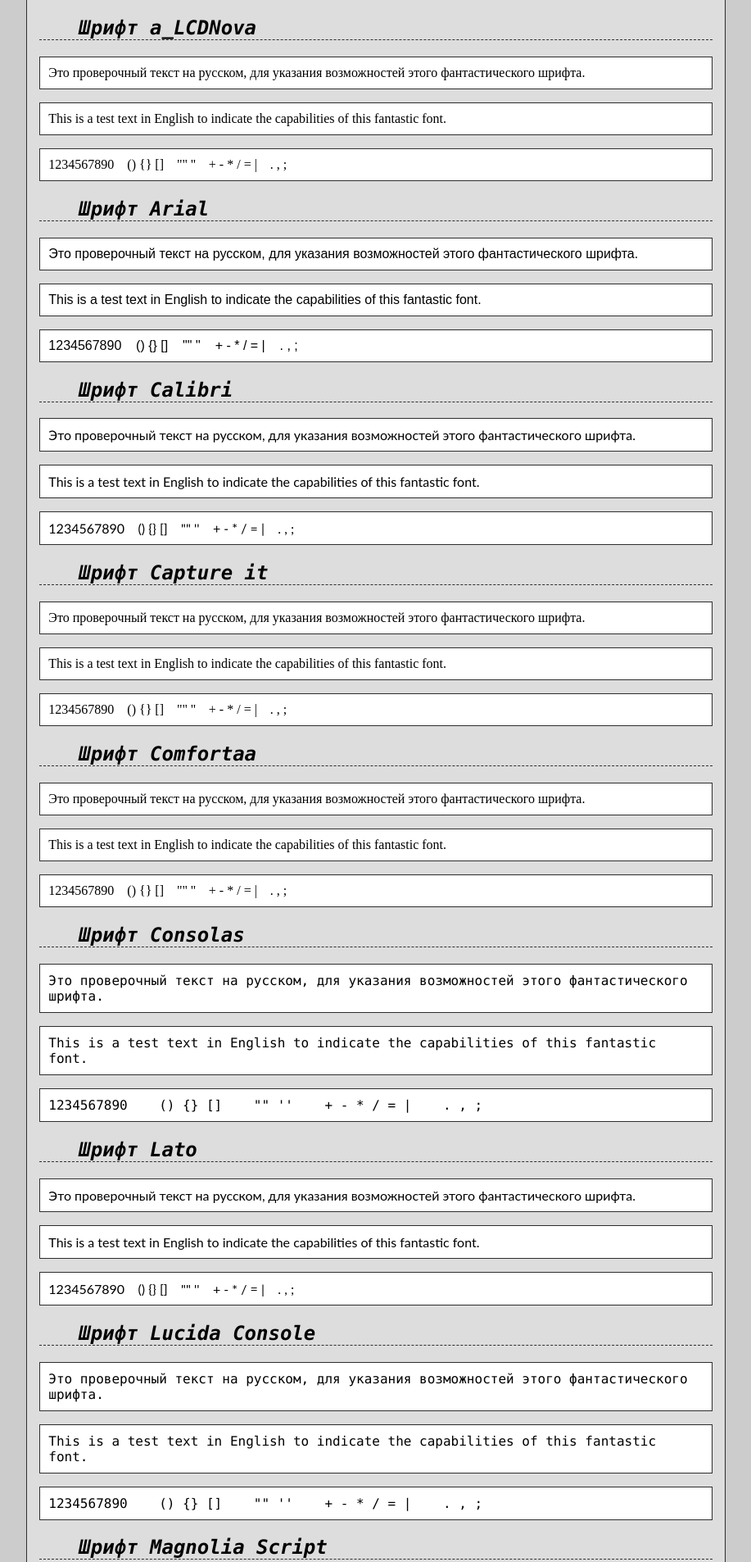
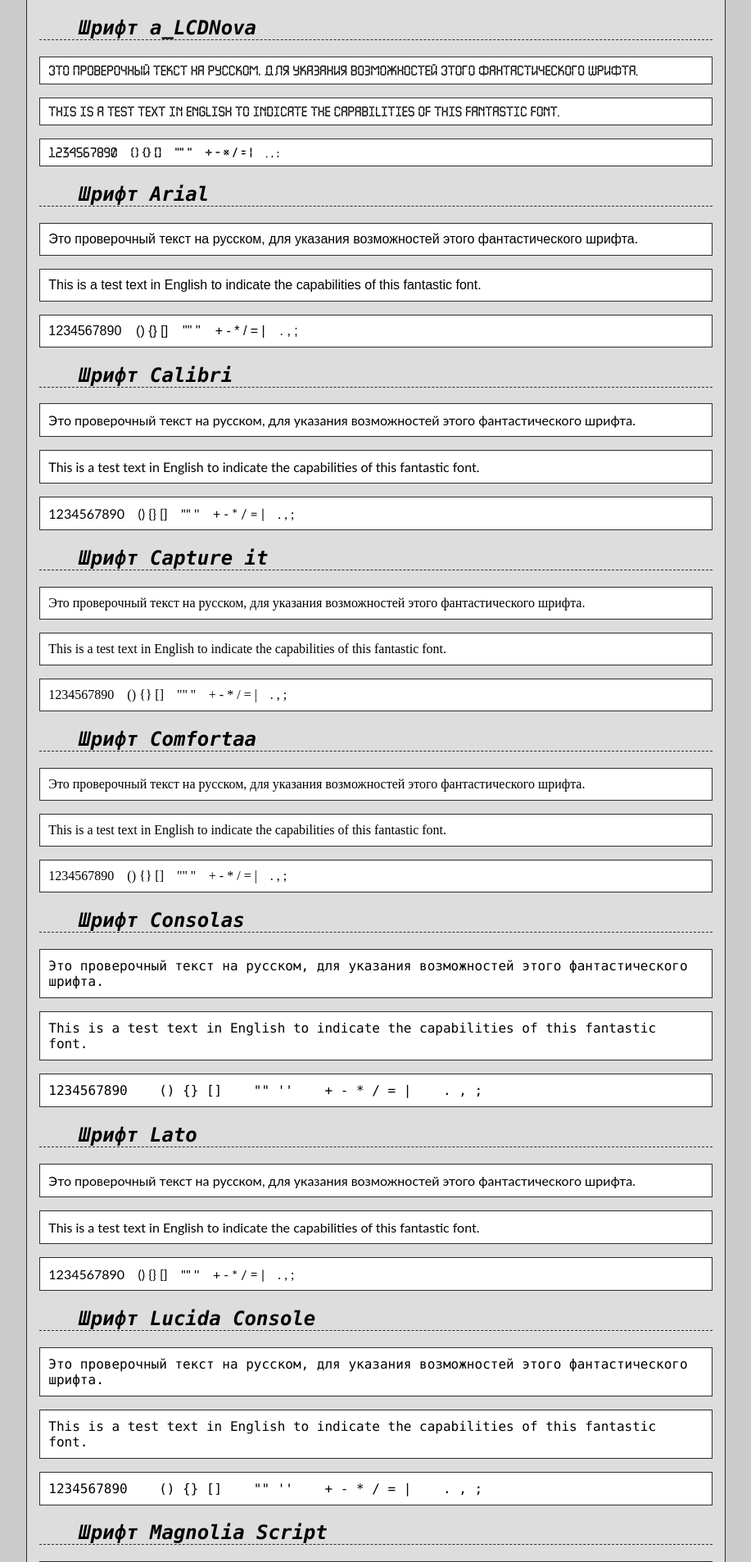
Before and after one commit to Zoya255/MiniSites, a PHP site: page /FontsLib/index.html in a window 1280 px wide. Shown: the part 32-1938 px from the top of the page at 82% size, without its empty margins (181-1098 px from the left). Run offline with PHP 8.4, Linux system fonts and the light colour scheme; some web fonts are replaced.

Commit message:
FontsLib: fix fonts

```diff
--- a/FontsLib/css/fonts.css
+++ b/FontsLib/css/fonts.css
@@ -5,7 +5,8 @@
 @font-face {
     font-family: 'a_LCDNova';
     src: local('a_LCDNova'),
-    	 url('../fonts/a_LCDNova.ttf') format('truetype');
+    	 url('../fonts/a_LCDNova/a_LCDNova.ttf') format('truetype'),
+    	 url('../fonts/a_LCDNova/a_LCDNova.woff') format('woff');
     font-weight: 500;
     font-style: normal;
 }
@@ -15,7 +16,7 @@
 @font-face {
     font-family: 'Arial';
     src: local('Arial'),
-    	 url('../fonts/Arial.ttf') format('truetype');
+    	 url('../fonts/Arial/Arial.ttf') format('truetype');
     font-weight: 500;
     font-style: normal;
 }
@@ -25,7 +26,7 @@
 @font-face {
     font-family: 'Calibri';
     src: local('Calibri'),
-    	 url('../fonts/Calibri.ttf') format('truetype');
+    	 url('../fonts/Calibri/Calibri.ttf') format('truetype');
     font-weight: 500;
     font-style: normal;
 }
@@ -35,7 +36,7 @@
 @font-face {
     font-family: 'Capture it';
     src: local('Capture it'),
-    	 url('../fonts/Capture it.ttf') format('truetype');
+    	 url('../fonts/Capture it/Capture it.ttf') format('truetype');
     font-weight: 500;
     font-style: normal;
 }
@@ -45,7 +46,7 @@
 @font-face {
     font-family: 'Comfortaa';
     src: local('Comfortaa'),
-    	 url('../fonts/Comfortaa.ttf') format('truetype');
+    	 url('../fonts/Comfortaa/Comfortaa.ttf') format('truetype');
     font-weight: 500;
     font-style: normal;
 }
@@ -55,7 +56,7 @@
 @font-face {
     font-family: 'Consolas';
     src: local('Consolas'),
-    	 url('../fonts/Consolas.ttf') format('truetype');
+    	 url('../fonts/Consolas/Consolas.ttf') format('truetype');
     font-weight: 500;
     font-style: normal;
 }
@@ -65,7 +66,7 @@
 @font-face {
     font-family: 'Lato';
     src: local('Lato'),
-    	 url('../fonts/Lato.ttf') format('truetype');
+    	 url('../fonts/Lato/Lato.ttf') format('truetype');
     font-weight: 500;
     font-style: normal;
 }
@@ -75,7 +76,7 @@
 @font-face {
     font-family: 'Lucida Console';
     src: local('Lucida Console'),
-    	 url('../fonts/Lucida Console.ttf') format('truetype');
+    	 url('../fonts/Lucida Console/Lucida Console.ttf') format('truetype');
     font-weight: 500;
     font-style: normal;
 }
@@ -85,7 +86,7 @@
 @font-face {
     font-family: 'Magnolia Script';
     src: local('Magnolia Script'),
-    	 url('../fonts/Magnolia Script.ttf') format('truetype');
+    	 url('../fonts/Magnolia Script/magnolia-script.ttf') format('truetype');
     font-weight: 500;
     font-style: normal;
 }
@@ -95,7 +96,7 @@
 @font-face {
     font-family: 'Minecraft Title Cyrillic';
     src: local('Minecraft Title Cyrillic'),
-    	 url('../fonts/Minecraft Title Cyrillic.ttf') format('truetype');
+    	 url('../fonts/Minecraft Title Cyrillic/Minecraft Title Cyrillic.ttf') format('truetype');
     font-weight: 500;
     font-style: normal;
 }
@@ -105,7 +106,7 @@
 @font-face {
     font-family: 'Minecraftia';
     src: local('Minecraftia'),
-    	 url('../fonts/Minecraftia.ttf') format('truetype');
+    	 url('../fonts/Minecraftia/Minecraftia.ttf') format('truetype');
     font-weight: 500;
     font-style: normal;
 }
@@ -115,7 +116,7 @@
 @font-face {
     font-family: 'Montserrat';
     src: local('Montserrat'),
-    	 url('../fonts/Montserrat.ttf') format('truetype');
+    	 url('../fonts/Montserrat/Montserrat.ttf') format('truetype');
     font-weight: 500;
     font-style: normal;
 }
@@ -127,7 +128,7 @@
     src: local('Nunito'),
     	 local('Nunito Regular'),
     	 local('Nunito-Regular'),
-    	 url('../fonts/Nunito-Regular.ttf') format('truetype');
+    	 url('../fonts/Nunito/Nunito-Regular.ttf') format('truetype');
     font-weight: 500;
     font-style: normal;
 }
@@ -139,7 +140,7 @@
     src: local('Open Sans'),
     	 local('Open Sans Regular'),
     	 local('OpenSans-Regular'),
-    	 url('../fonts/OpenSans-Regular.ttf') format('truetype');
+    	 url('../fonts/Open Sans/OpenSans-Regular.ttf') format('truetype');
     font-weight: 500;
     font-style: normal;
 }
@@ -151,7 +152,7 @@
     src: local('Roboto'),
     	 local('Roboto Regular'),
     	 local('Roboto-Regular'),
-    	 url('../fonts/Roboto-Regular.ttf') format('truetype');
+    	 url('../fonts/Roboto/Roboto-Regular.ttf') format('truetype');
     font-weight: 500;
     font-style: normal;
 }
@@ -161,7 +162,7 @@
 @font-face {
     font-family: 'Segoe Script';
     src: local('Segoe Script'),
-    	 url('../fonts/Segoe Script.ttf') format('truetype');
+    	 url('../fonts/Segoe Script/Segoe Script.ttf') format('truetype');
     font-weight: 500;
     font-style: normal;
 }
@@ -171,7 +172,7 @@
 @font-face {
     font-family: 'Times New Roman';
     src: local('Times New Roman'),
-    	 url('../fonts/Times New Roman.ttf') format('truetype');
+    	 url('../fonts/Times New Roman/Times New Roman.ttf') format('truetype');
     font-weight: 500;
     font-style: normal;
 }
@@ -181,7 +182,7 @@
 @font-face {
     font-family: 'VAG World';
     src: local('VAG World'),
-    	 url('../fonts/VAG World.ttf') format('truetype');
+    	 url('../fonts/VAG World/VAG World.ttf') format('truetype');
     font-weight: 500;
     font-style: normal;
 }
@@ -191,7 +192,7 @@
 @font-face {
     font-family: 'Verdana';
     src: local('Verdana'),
-    	 url('../fonts/Verdana.ttf') format('truetype');
+    	 url('../fonts/Verdana/Verdana.ttf') format('truetype');
     font-weight: 500;
     font-style: normal;
 }
```
Also changed, not shown: ToDoList.md (+1 -0 lines), FontsLib/fonts/a_LCDNova/a_LCDNova.woff (added).
